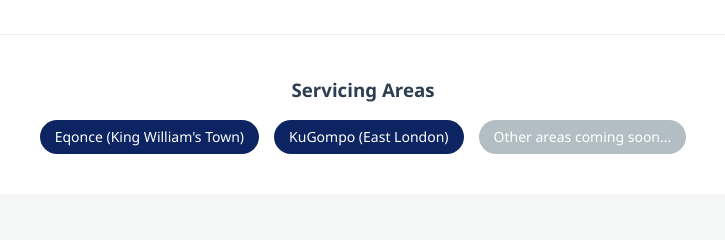
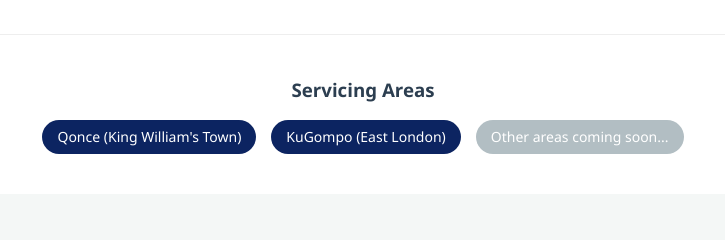
Before and after one commit to vmafa1/mzansiprocleaners, a plain HTML site: page index.html in a window 1280 px wide. Shown: the part 900-1140 px from the top of the page, 277-1002 px from the left. Drawn offline with Linux system fonts and the light colour scheme.

Commit message:
Revise HTML structure and styles for website
Updated the HTML structure and styles for the Mzansi Pro Cleaners website, including navigation, hero section, services, and booking form.

```diff
--- a/index.html
+++ b/index.html
@@ -325,7 +325,7 @@
     <section class="areas">
         <h3>Servicing Areas</h3>
         <div class="area-tags">
-            <div class="tag">Eqonce (King William's Town)</div>
+            <div class="tag">Qonce (King William's Town)</div>
             <div class="tag">KuGompo (East London)</div>
             <div class="tag upcoming">Other areas coming soon...</div>
         </div>
```
